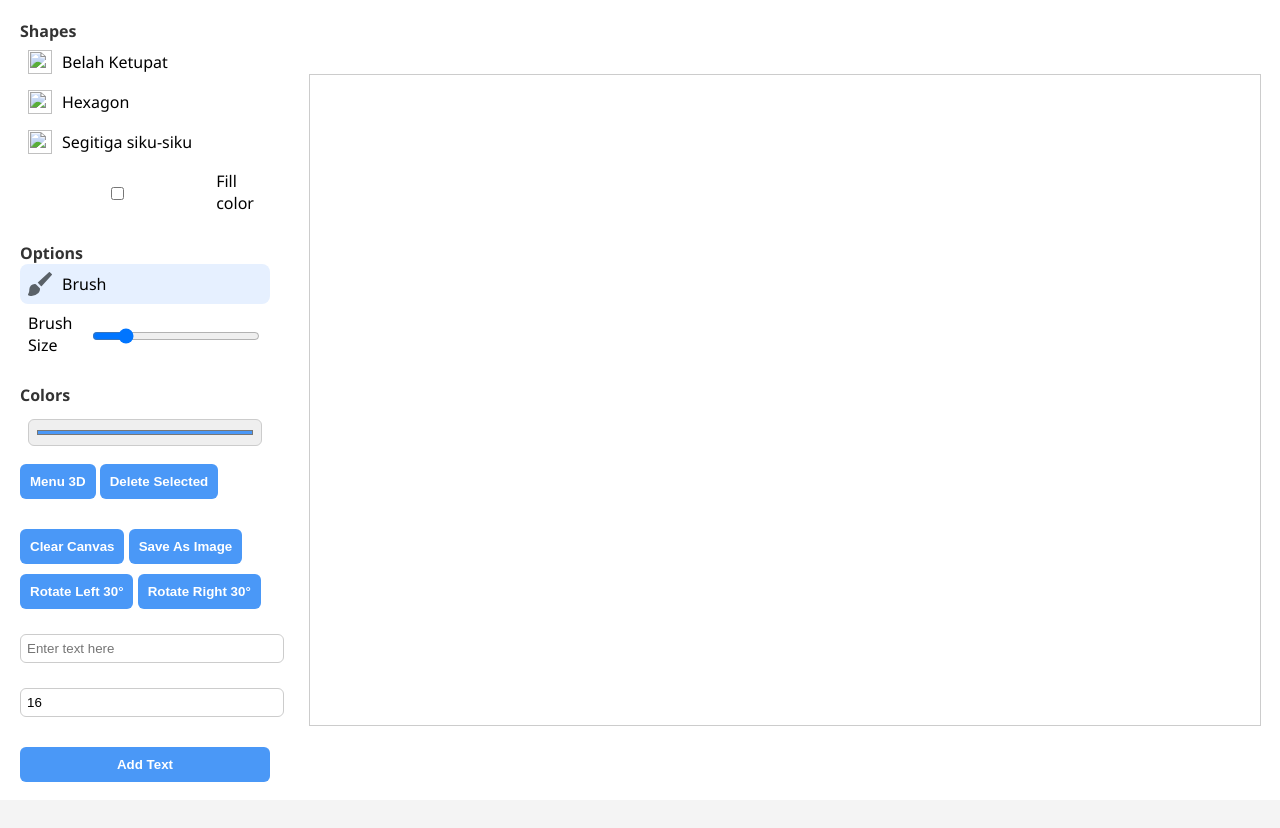
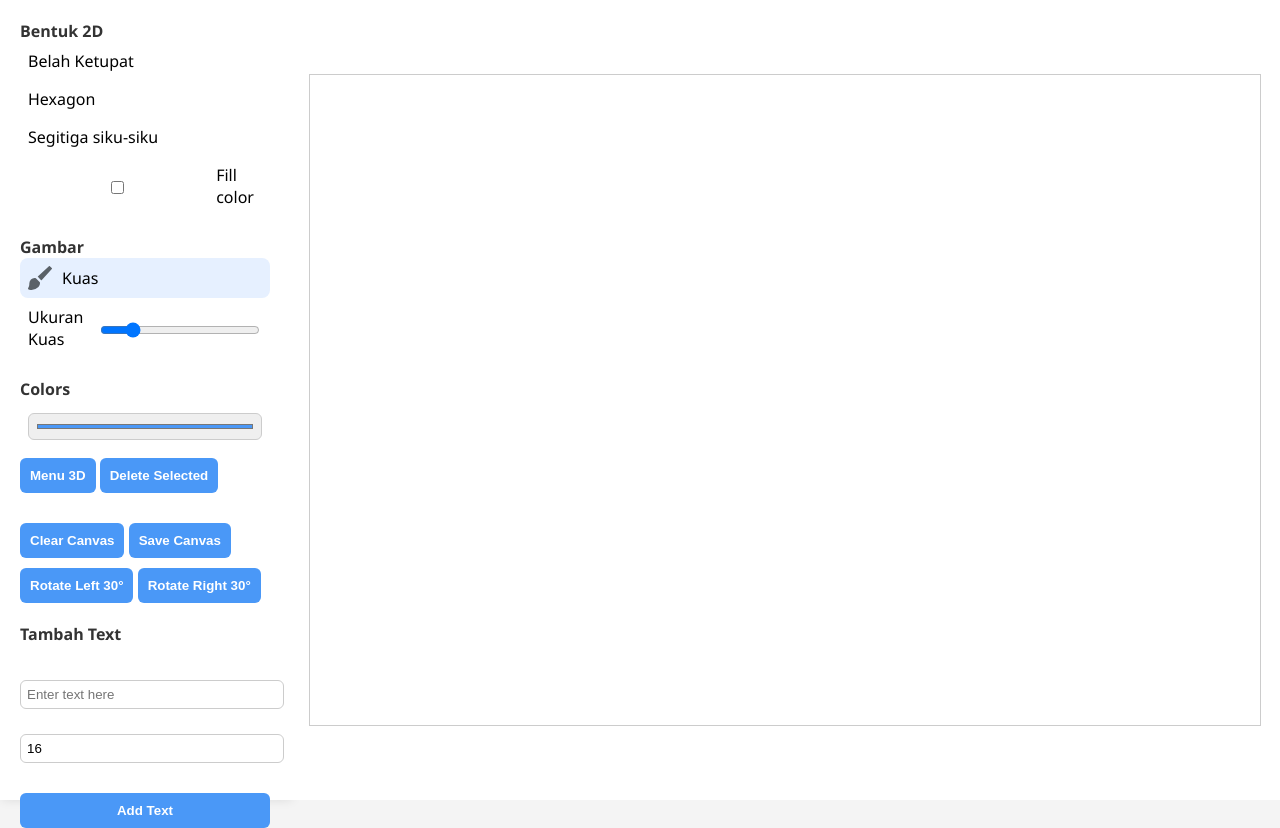
Before and after one commit to kaptensifu/grafik, a plain HTML site: page index.html in a window 1280 px wide. Before the commit the page ends 800 px from the top, so only its background shows below. Drawn offline with nearby package versions, Linux system fonts and the light colour scheme.

Commit message:
tambah label

```diff
--- a/index.html
+++ b/index.html
@@ -11,18 +11,18 @@
 <div class="container">
   <section class="tools-board">
     <div class="row">
-      <label class="title">Shapes</label>
+      <label class="title">Bentuk 2D</label>
       <ul class="options">
         <li class="option tool" id="diamond">
-          <img src="" alt="">
+          <!-- <img src="" alt=""> -->
           <span>Belah Ketupat</span>
         </li>
         <li class="option tool" id="hexagon">
-          <img src="" alt="">
+          <!-- <img src="" alt=""> -->
           <span>Hexagon</span>
         </li>
         <li class="option tool" id="right-triangle">
-          <img src="" alt="">
+          <!-- <img src="" alt=""> -->
           <span>Segitiga siku-siku</span>
         </li>
         <li class="option">
@@ -33,14 +33,14 @@
     </div>
 
     <div class="row">
-      <label class="title">Options</label>
+      <label class="title">Gambar</label>
       <ul class="options">
         <li class="option active tool" id="brush">
           <img src="brush.svg" alt="">
-          <span>Brush</span>
+          <span>Kuas</span>
         </li>
         <li class="option">
-          <label for="size-slider">Brush Size</label>
+          <label for="size-slider">Ukuran Kuas</label>
           <input type="range" id="size-slider" min="1" max="30" value="5">
         </li>
       </ul>
@@ -60,11 +60,11 @@
 
     <div class="row buttons">
       <button class="clear-canvas">Clear Canvas</button>
-      <button class="save-img">Save As Image</button>
+      <button class="save-img">Save Canvas</button>
       <button class="rotate-left">Rotate Left 30°</button>
 <button class="rotate-right">Rotate Right 30°</button>
     </div>
-
+    <label class="title">Tambah Text</label>
     <input type="text" id="text-input" placeholder="Enter text here">
     <input type="number" id="text-size" placeholder="Font Size" min="1" value="16">
     <button class="add-text">Add Text</button>
```
